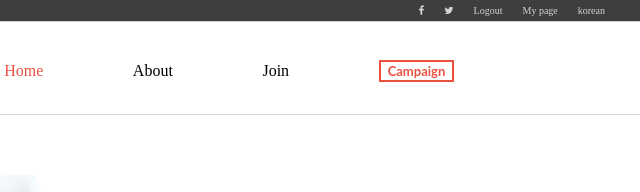
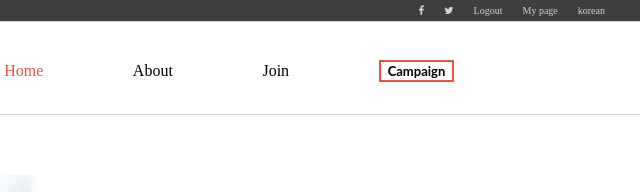
Before and after one commit to SAZZAD1Q2/The-First-Capstone, a website: page index.html in a window 1280 px wide. Shown: the top 192 px of the page, 615-1255 px from the left. Drawn offline with Linux system fonts and the light colour scheme; a web font is replaced by a local one.

Commit message:
css and html file update

```diff
--- a/style.css
+++ b/style.css
@@ -522,7 +522,6 @@ article .venue {
     font-weight: 700;
     font-style: normal;
     font-size: 13px;
-    color: #ec5242;
     padding: 1px 7px;
     border: 2px solid #ec5242;
   }
```
